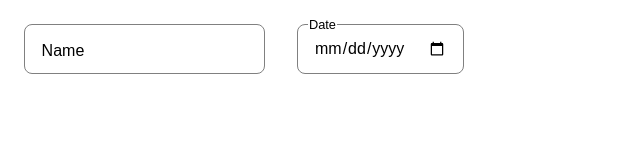
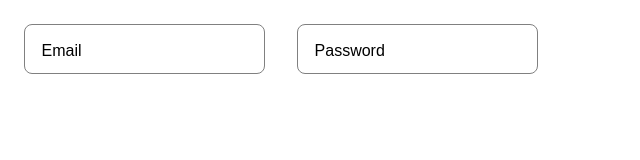
Before and after one commit to anorcle/components, a plain HTML site: page input/index.html in a window 1280 px wide. Shown: the whole page, without its empty margins (0-640 px from the left). Drawn offline with Linux system fonts and the light colour scheme.

Commit message:
minor fixes

```diff
--- a/input/index.html
+++ b/input/index.html
@@ -15,17 +15,25 @@
 </head>
 <body>
     <div class="box" id="form">
-        <div class="input-container">
-            <input type="text" class="input" id="input1" data-label="Name">
-            <label for="input1" id="label1" class="label">Name</label>
-        </div>
     </div>
 
     <script src="./js/index.js"></script>
 
     <script>
-        let input = new Input('Date').getElement('pass');
-        let form = document.getElementById('form').appendChild(input);
+        param = {
+            type: 'password',
+            label: 'Password',
+            id: 'password'
+        }
+        formInput = [
+            {type: 'Email'},
+            {type: 'Password'}
+        ]
+        let form = document.getElementById('form');
+
+        formInput.forEach(elm => {
+            form.appendChild(getInputElement(elm));
+        });
     </script>
 </body>
 </html>
--- a/input/js/input.js
+++ b/input/js/input.js
@@ -6,42 +6,38 @@
  *
  */
 
-function Input(type, label) {
-    this.type = type;
-    this.label = label;
-}
-Input.prototype.getElement = function (id) {
+function getInputElement({type, id, label}) {
 
     let inputContainer = document.createElement('div');
     inputContainer.classList.add('input-container');
 
     let input = document.createElement('input');
     input.classList.add('input');
-    input.type = this.type;
-    input.id = id || 'in-'+ (Input.num = Input.num || 0 + 1).toString();
+    input.type = type;
+    input.id = id || type;
 
-    let label = document.createElement('label');
-    label.classList.add('label');
-    label.innerText = this.label || this.type;
-    label.htmlFor = input.id;
-    console.log(label);
+    let labelElm = document.createElement('label');
+    labelElm.classList.add('label');
+    labelElm.innerText = label || type;
+    labelElm.htmlFor = input.id;
+    console.log(labelElm);
 
 
-    if (this.type.toLowerCase() === 'date') {
-        label.classList.add('float');
+    if (type.toLowerCase() === 'date') {
+        labelElm.classList.add('float');
     } else {
         input.addEventListener('focus', function (eve) {
-            label.classList.add('float');
+            labelElm.classList.add('float');
         })
 
         input.addEventListener('blur', function (eve) {
             if(input.value === '') {
-                label.classList.remove('float');
+                labelElm.classList.remove('float');
             }
         })
     }
 
     inputContainer.appendChild(input);
-    inputContainer.appendChild(label);
+    inputContainer.appendChild(labelElm);
     return inputContainer;
 }
--- a/input/scss/input.scss
+++ b/input/scss/input.scss
@@ -1,3 +1,5 @@
+$input-width: 100%;
+
 $input-height: 1em;
 $input-padding: 1em;
 $label-padding: 0.1em;
@@ -11,7 +13,7 @@ $input-border-size: 0.1em;
 }
 $fontsize: 1rem;
 .input-container {
-    width: 100%;
+    width: $input-width;
     display: flex;
     position: relative;
     padding: $input-container-padding;
@@ -35,7 +37,6 @@ $fontsize: 1rem;
         @extend %fontstyle;
         &:focus {
             border: $input-border-size solid blue;
-            outline: none;
         }
     }
     .float {
@@ -43,6 +44,5 @@ $fontsize: 1rem;
         left: ($input-padding*2/3 + $input-container-padding + $input-border-size - $label-padding)/0.8;
         font-size: 0.8rem;
         background-color: #fff;
-        // outline: 1px solid red;
     }
 }
```
Also changed, not shown: input/css/input.css, input/css/input.min.css.
